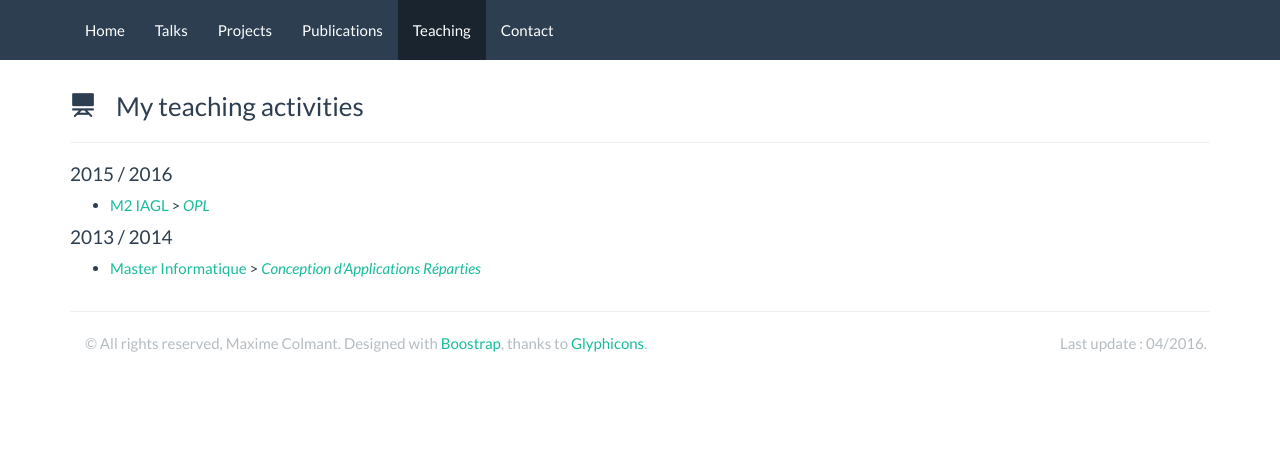
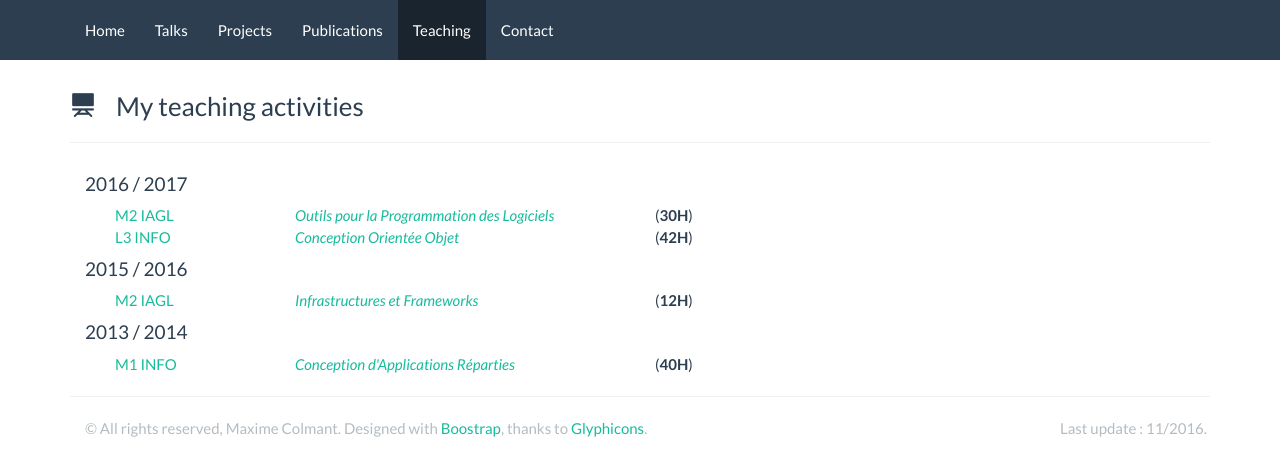
Before and after one commit to mcolmant/mcolmant.github.io, a Jekyll site: the page built from teaching/index.html, in a window 1280 px wide. Shown: the top 476 px of the page. Built offline with Jekyll 4.4.1, drawn with Linux system fonts in a browser that asks for light colours.

Commit message:
feat: update infos

```diff
--- a/_config.yml
+++ b/_config.yml
@@ -2,7 +2,7 @@
 name: Maxime Colmant's website
 description: Personal website of Maxime Colmant
 url: http://mcolmant.github.io
-last_update: 04/2016
+last_update: 11/2016
 
 # Build settings
 markdown: kramdown
--- a/teaching/index.html
+++ b/teaching/index.html
@@ -10,17 +10,61 @@ additional_js: ''
   <div class="col-md-12">
     <h3><span style="margin-right: 20px" class="glyphicon glyphicon-blackboard"></span>My teaching activities</h3>
     <hr>
-    <h4>2015 / 2016</h4>
-    <ul>
-      <li>
-        <a href="http://portail.fil.univ-lille1.fr/portail/index.php?dipl=MInfo&sem=IAGL&ue=ACCUEIL">M2 IAGL</a> > <em><a href="http://portail.fil.univ-lille1.fr/portail/index.php?dipl=MInfo&sem=IAGL&ue=OPL&label=Pr%C3%A9sentation">OPL</a></em>
-      </li>
-    </ul>
-    <h4>2013 / 2014</h4>
-    <ul>
-      <li>
-        <a href="http://portail.fil.univ-lille1.fr/portail/masterinfo">Master Informatique</a> > <em><a href="http://www.fil.univ-lille1.fr/portail/index.php?dipl=MInfo&sem=S8&ue=CAR">Conception d'Applications Réparties</a></em>
-      </li>
-    </ul>
+
+    <div class="col-md-12">
+      <h4>2016 / 2017</h4>
+      <div class="col-md-12">
+        <div class="col-md-2">
+          <a href="http://portail.fil.univ-lille1.fr/portail/index.php?dipl=MInfo&sem=IAGL&ue=ACCUEIL">M2 IAGL</a>
+        </div>
+        <div class="col-md-4">
+          <em><a href="http://portail.fil.univ-lille1.fr/portail/index.php?dipl=MInfo&sem=IAGL&ue=OPL&label=Pr%C3%A9sentation">Outils pour la Programmation des Logiciels</a></em>
+        </div>
+        <div class="col-md-1">
+          (<b>30H</b>)
+        </div>
+      </div>
+      <div class=col-md-12>
+        <div class="col-md-2">
+          <a href="http://portail.fil.univ-lille1.fr/portail/index.php?dipl=L&sem=S5&ue=ACCUEIL&label=Pr%C3%A9sentation">L3 INFO</a>
+        </div>
+        <div class="col-md-4">
+          <em><a href="http://portail.fil.univ-lille1.fr/portail/index.php?dipl=L&sem=S5&ue=COO&label=Pr%C3%A9sentation">Conception Orientée Objet</a></em>
+        </div>
+        <div class="col-md-1">
+          (<b>42H</b>)
+        </div>
+      </div>
+    </div>
+
+    <div class="col-md-12">
+      <h4>2015 / 2016</h4>
+      <div class=col-md-12>
+        <div class="col-md-2">
+          <a href="http://portail.fil.univ-lille1.fr/portail/index.php?dipl=MInfo&sem=IAGL&ue=ACCUEIL">M2 IAGL</a>
+        </div>
+        <div class="col-md-4">
+          <em><a href="http://portail.fil.univ-lille1.fr/portail/index.php?dipl=MInfo&sem=IAGL&ue=IFI&label=Pr%C3%A9sentation">Infrastructures et Frameworks</a></em>
+        </div>
+        <div class="col-md-1">
+          (<b>12H</b>)
+        </div>
+      </div>
+    </div>
+
+    <div class="col-md-12">
+      <h4>2013 / 2014</h4>
+      <div class=col-md-12>
+        <div class="col-md-2">
+          <a href="http://portail.fil.univ-lille1.fr/portail/masterinfo">M1 INFO</a>
+        </div>
+        <div class="col-md-4">
+          <em><a href="http://www.fil.univ-lille1.fr/portail/index.php?dipl=MInfo&sem=S8&ue=CAR">Conception d'Applications Réparties</a></em>
+        </div>
+        <div class="col-md-1">
+          (<b>40H</b>)
+        </div>
+      </div>
+    </div>
   </div>
 </div>
```
Also changed, not shown: _bibliography/bibliography.bib (+14 -0 lines), index.html (+3 -6 lines), projects/index.html (+15 -1 lines), publications/index.html (+14 -4 lines), talks/index.html (+20 -18 lines).
